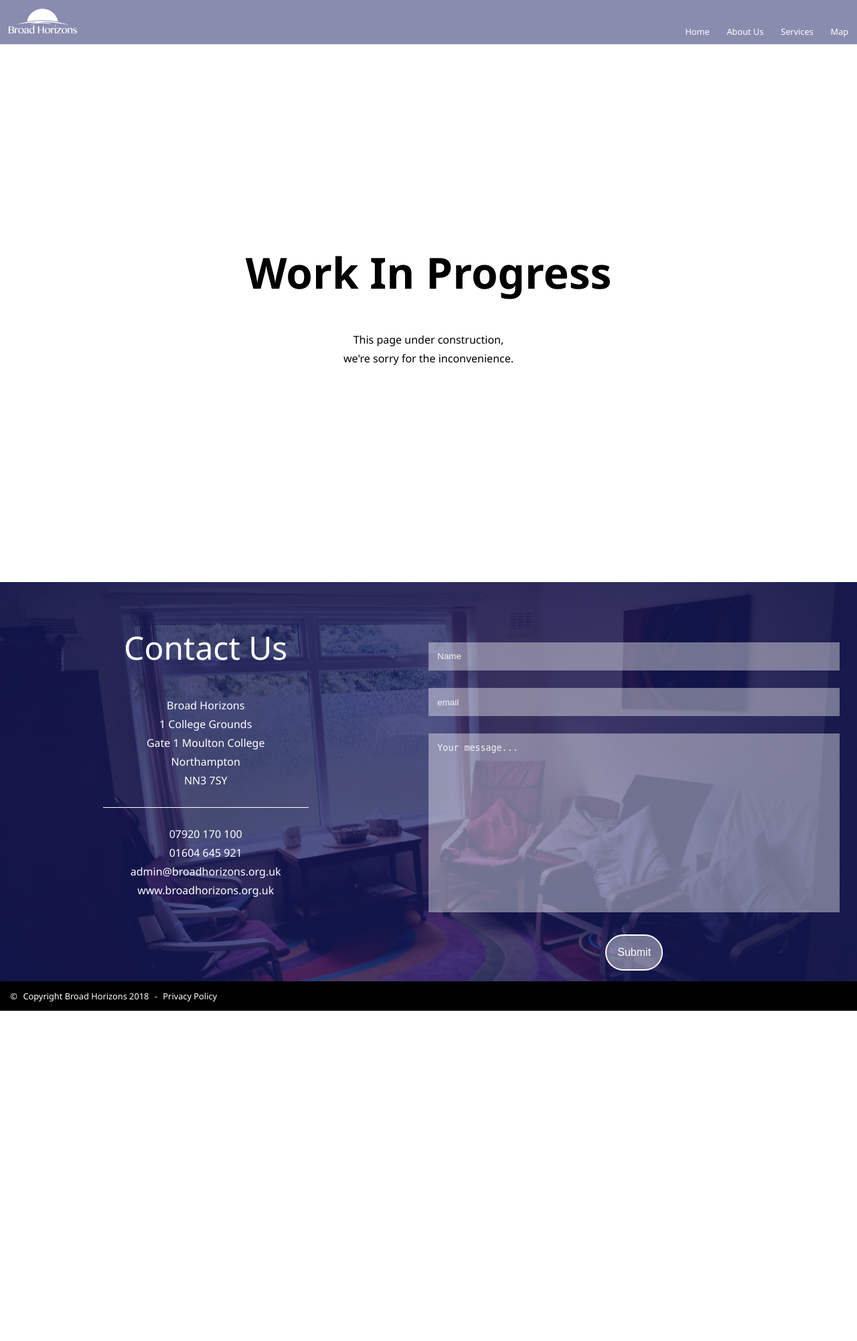
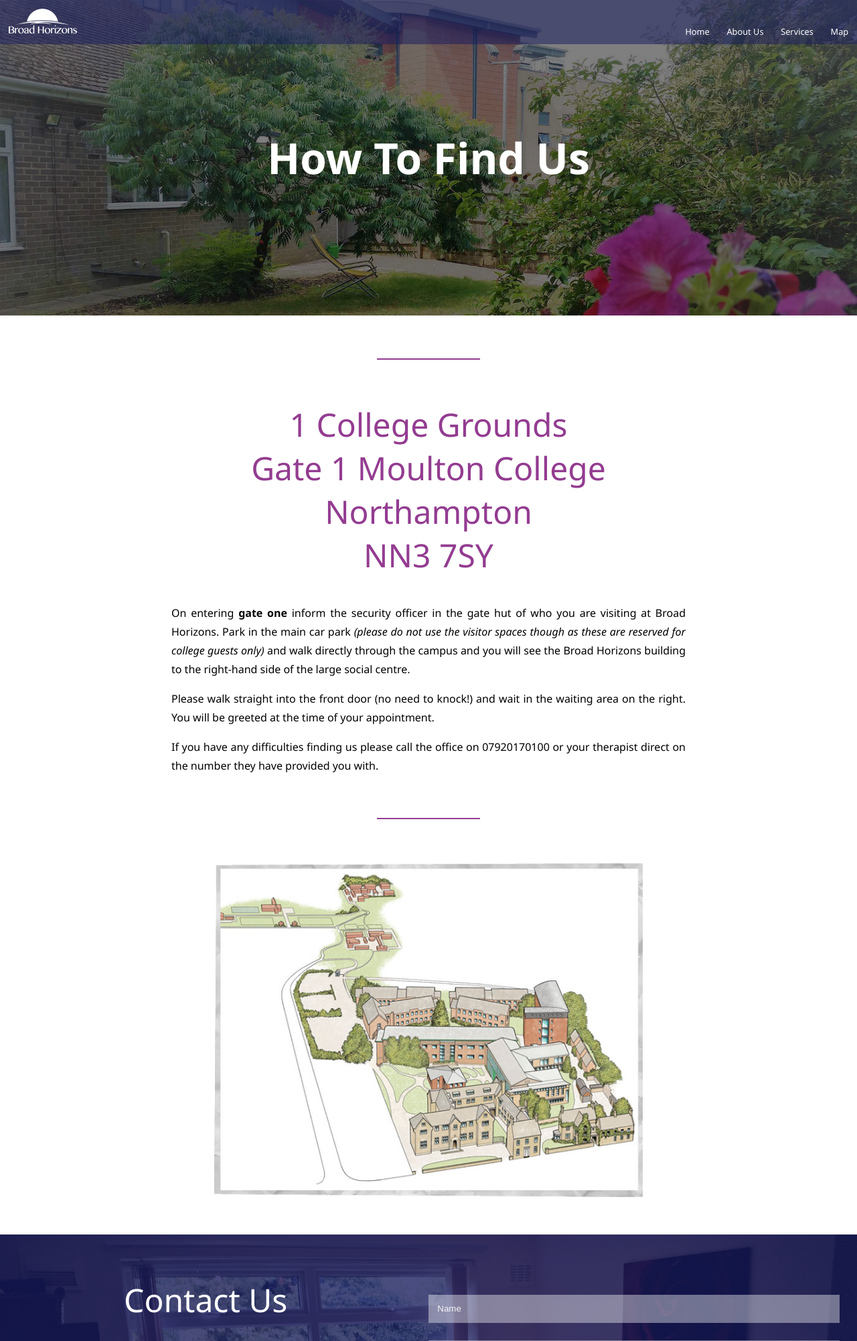
Before and after one commit to 40yostudent/tanyalecchi.com, a PHP site: page /map.php in a window 1280 px wide. Shown: the top 2002 px of the page at 67% size. Before the commit the page ends 1509 px from the top, so only its background shows below. Run offline with PHP 8.4, Linux system fonts and the light colour scheme.

Commit message:
map page

```diff
--- a/map.php
+++ b/map.php
@@ -18,10 +18,23 @@
 <?php include("header.php"); ?>
 
 <main>
-    <div style="color: black; width: 50%; margin: 25%; margin-top: 0; padding-top: 25%; text-align: center;">
+    <!-- <div style="color: black; width: 50%; margin: 25%; margin-top: 0; padding-top: 25%; text-align: center;">
     <h1 style="color: black; text-align: center;">work in progress</h1>
     <p>This page under construction,<br>we're sorry for the inconvenience.</p>
+    </div> -->
+
+    <div class="banner" id="banner-map">
+        <h1>how to find us</h1>
     </div>
+
+    <div id="intro">
+        <h2>1 College Grounds<br>Gate 1 Moulton College<br>Northampton<br>NN3 7SY</h2>
+        <p>On entering <b>gate one</b> inform the security officer in the gate hut of who you are visiting at Broad Horizons. Park in the main car park <em>(please do not use the visitor spaces though as these are reserved for college guests only)</em> and walk directly through the campus and you will see the Broad Horizons building to the right-hand side of the large social centre.</p>
+        <p>Please walk straight into the front door (no need to knock!) and wait in the waiting area on the right. You will be greeted at the time of your appointment.</p>
+        <p>If you have any difficulties finding us please call the office on 07920170100 or your therapist direct on the number they have provided you with.</p>
+    </div>
+
+    <img src="./images/map-scheme.jpg" style="width: 50%; margin: 0 25%;">
 
     <div id="form">
 
--- a/styles.css
+++ b/styles.css
@@ -266,6 +266,17 @@ nav > a {
 
 #banner-about-us {
     background: linear-gradient(rgba(0,0,0,0.5),rgba(0,0,0,0.5)), url("./images/banner-about-us.jpg");
+    width: 100%;
+    background-repeat: no-repeat;
+    background-size: cover;
+
+    color: var(--bianco);
+
+    text-align: center;
+}
+
+#banner-map {
+    background: linear-gradient(rgba(0,0,0,0.5),rgba(0,0,0,0.5)), url("./images/banner-map.jpg");
     width: 100%;
     background-repeat: no-repeat;
     background-size: cover;
```
Also changed, not shown: images/banner-map.jpg (added), images/map-garden.jpg (added), images/map-scheme.jpg (added).
